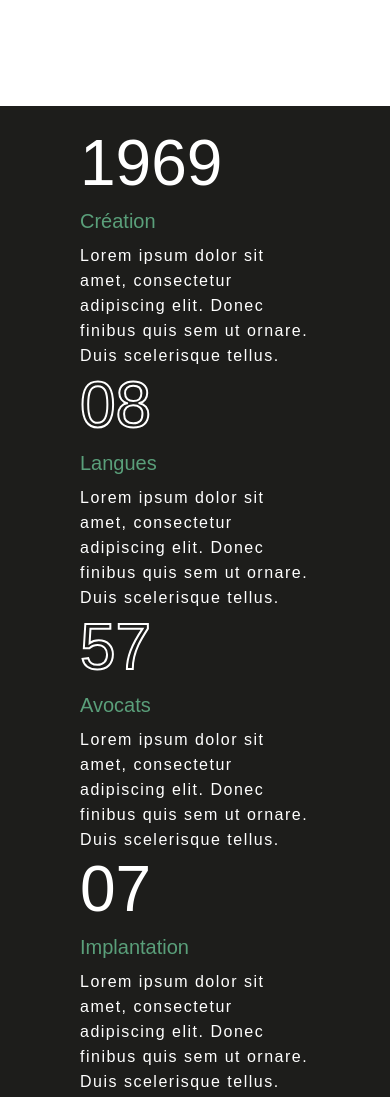
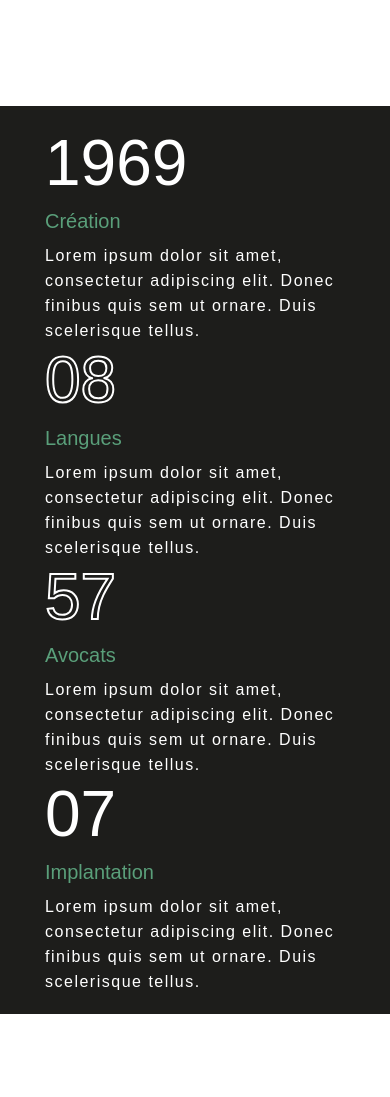
Before and after one commit to jawad-ch/adaltyTest, a plain HTML site: page index.html in a window 390 px wide. Shown: the part 1860-2957 px from the top of the page. Drawn offline with Linux system fonts and the light colour scheme.

Commit message:
responsive 230

```diff
--- a/css/style.css
+++ b/css/style.css
@@ -1060,7 +1060,7 @@ main {
   .numbers .numbers-details .box {
     width: 100%;
     height: unset;
-    padding: 0 60px;
+    padding: 0 25px;
   }
 
   .numbers .numbers-details .box .num {
```
